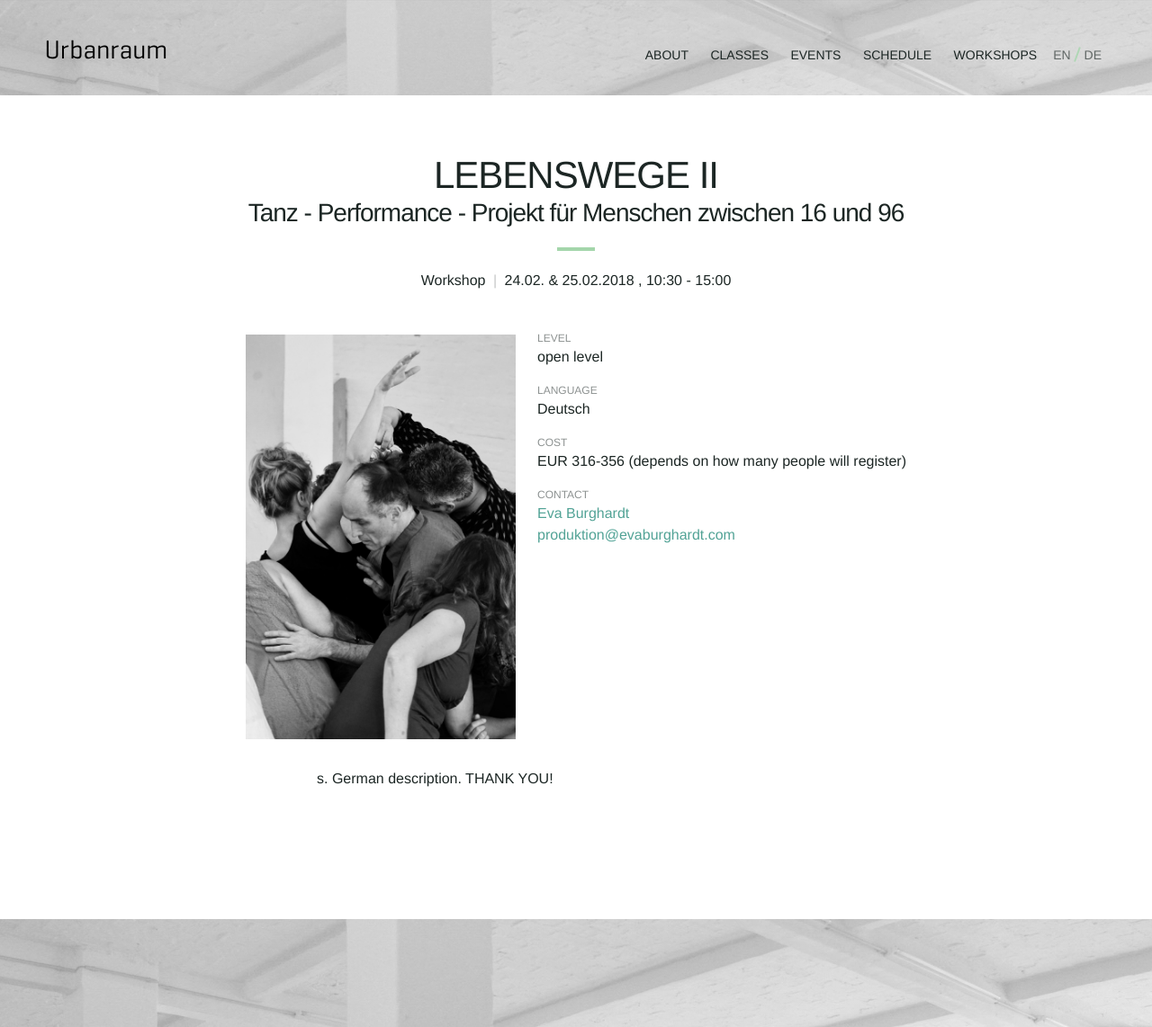
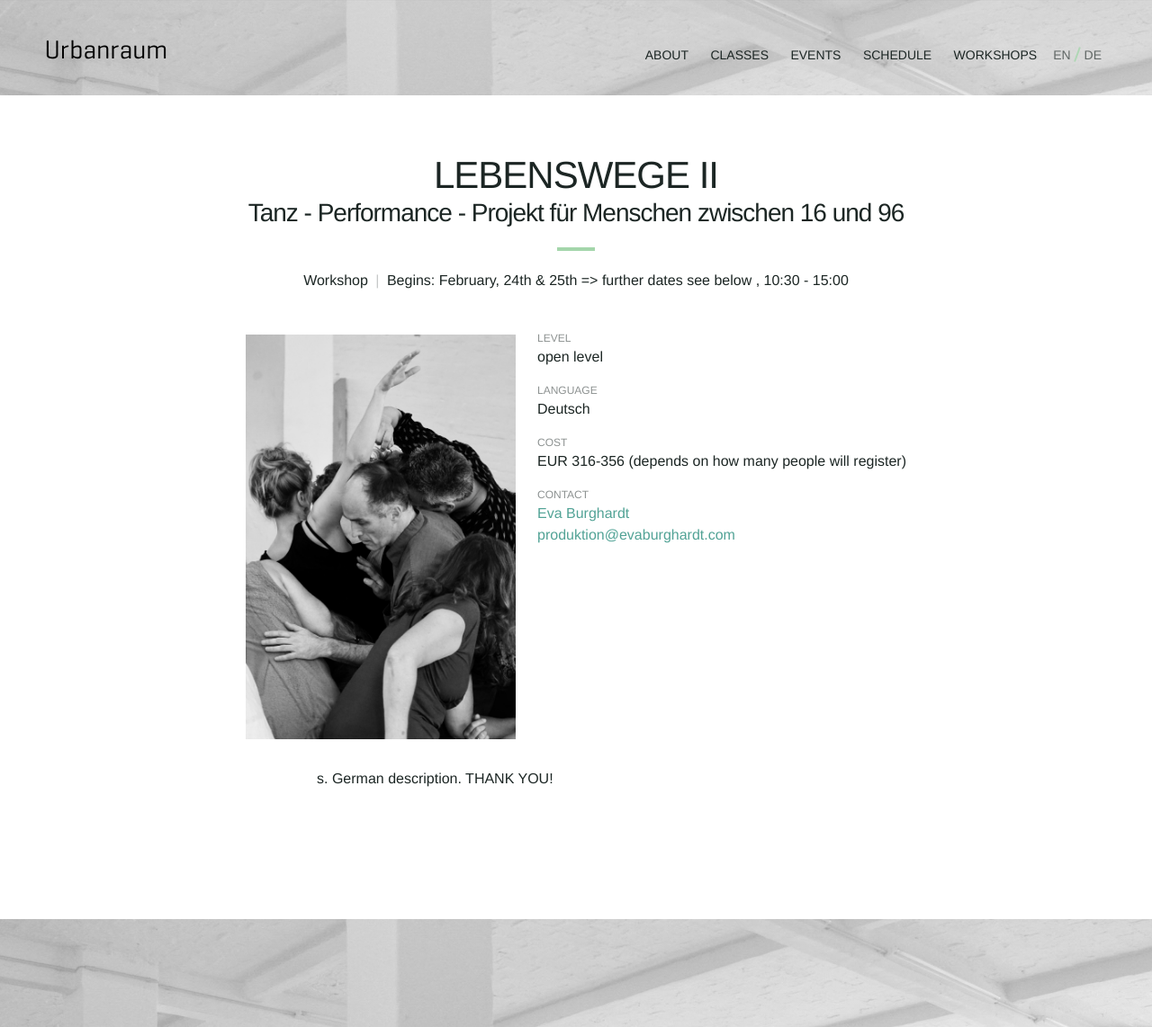
Before and after one commit to Kriesse/urbanraum, a Jekyll site: the page built from _workshops/lebenswege.md, in a window 1280 px wide. Shown: the whole page at 90% size. Built offline with Jekyll 4.4.1, drawn with Linux system fonts in a browser that asks for light colours; nearby versions of some CDN libraries.

Commit message:
Update lebenswege.md

```diff
--- a/_workshops/lebenswege.md
+++ b/_workshops/lebenswege.md
@@ -1,8 +1,8 @@
 ---
 teacher: "eva"
 
-date_en: "24.02. & 25.02.2018"
-date_de: "February, 24th & 25th"
+date_en: "Begins: February, 24th & 25th => further dates see below"
+date_de: "Start: 24.02. & 25.02.2018 => weitere Termine s. unten"
 
 time: 10:30am
 endtime: 03:00pm
```
